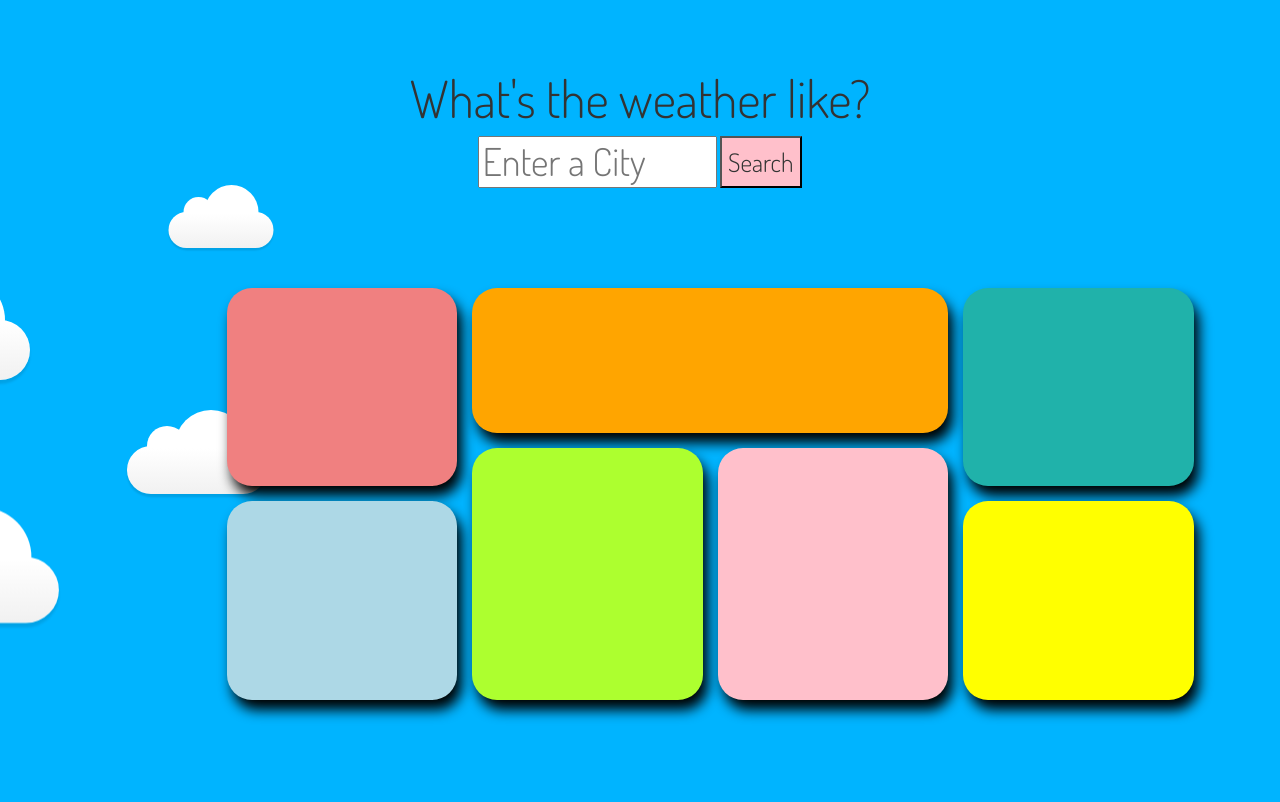
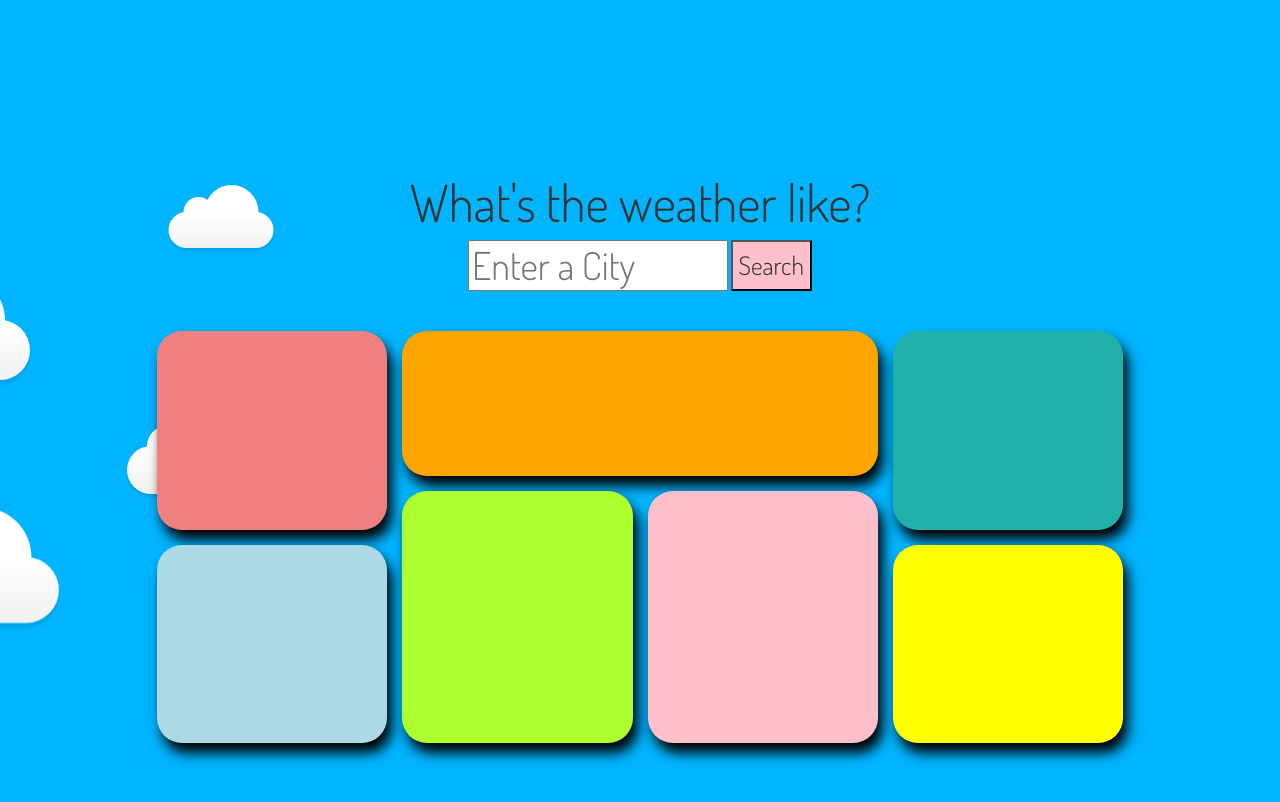
Before and after one commit to allyroo/WeatherApp, a plain HTML site: page index.html in a window 1280 px wide. Drawn offline with nearby package versions, Linux system fonts and the light colour scheme.

Commit message:
centered grid

```diff
--- a/css/main.css
+++ b/css/main.css
@@ -1,9 +1,9 @@
 body {
   font-family: "Dosis", sans-serif;
+  text-align: center;
   background: #00b4ff;
   color: #333;
   height: 100vh;
-  margin: 50px;
   padding: 0;
   overflow-x: hidden;
 }
@@ -23,6 +23,7 @@ button {
 }
 
 .container {
+  padding-top: 12%;
   width: 70%;
   text-align: center;
 }
@@ -31,8 +32,8 @@ button {
 .gallery {
   width: 70%;
   display: grid;
-  margin: 10rem auto;
-  text-align: center;
+  margin: 4rem auto;
+  justify-content: center;
   grid-template-columns: repeat(10, 1fr);
   grid-template-rows: repeat(8, 3vw);
   grid-gap: 1.5rem;
```
